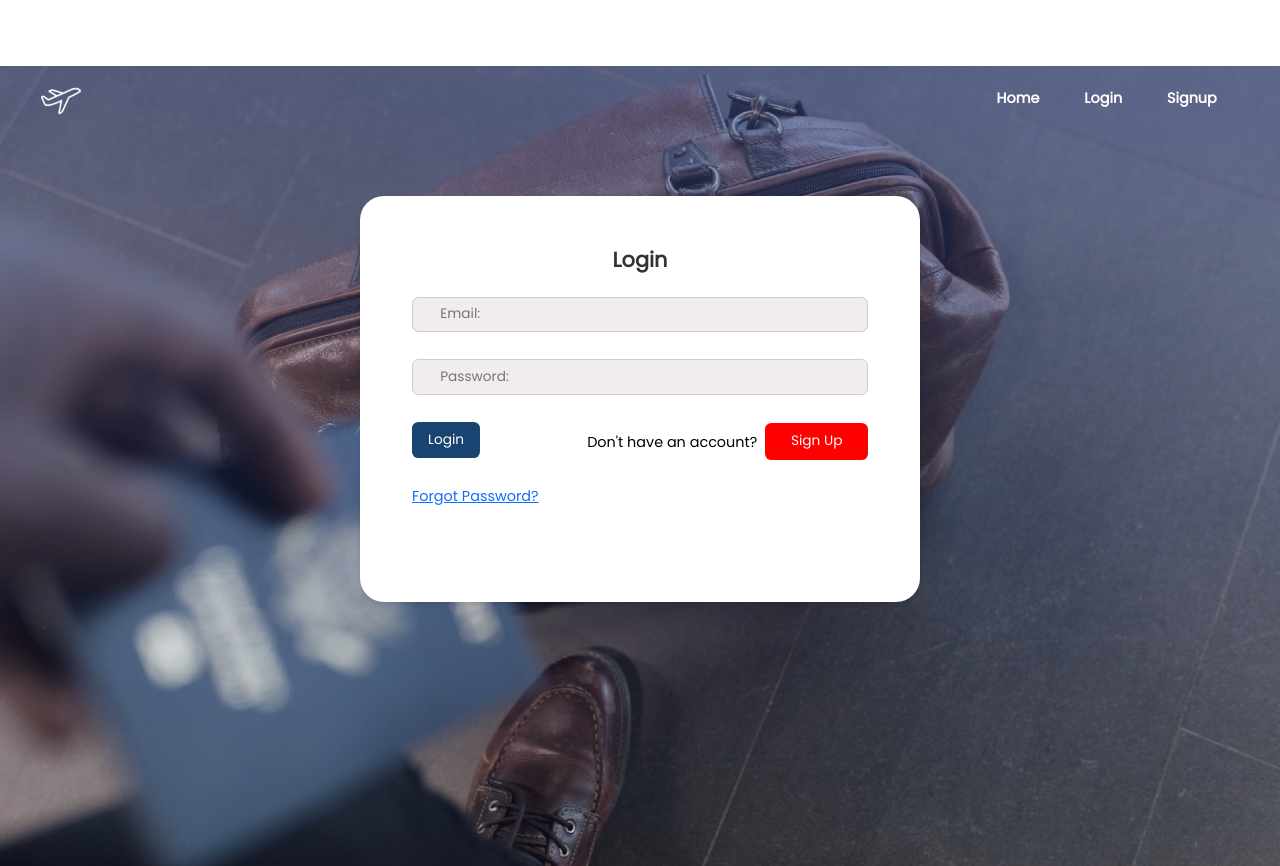
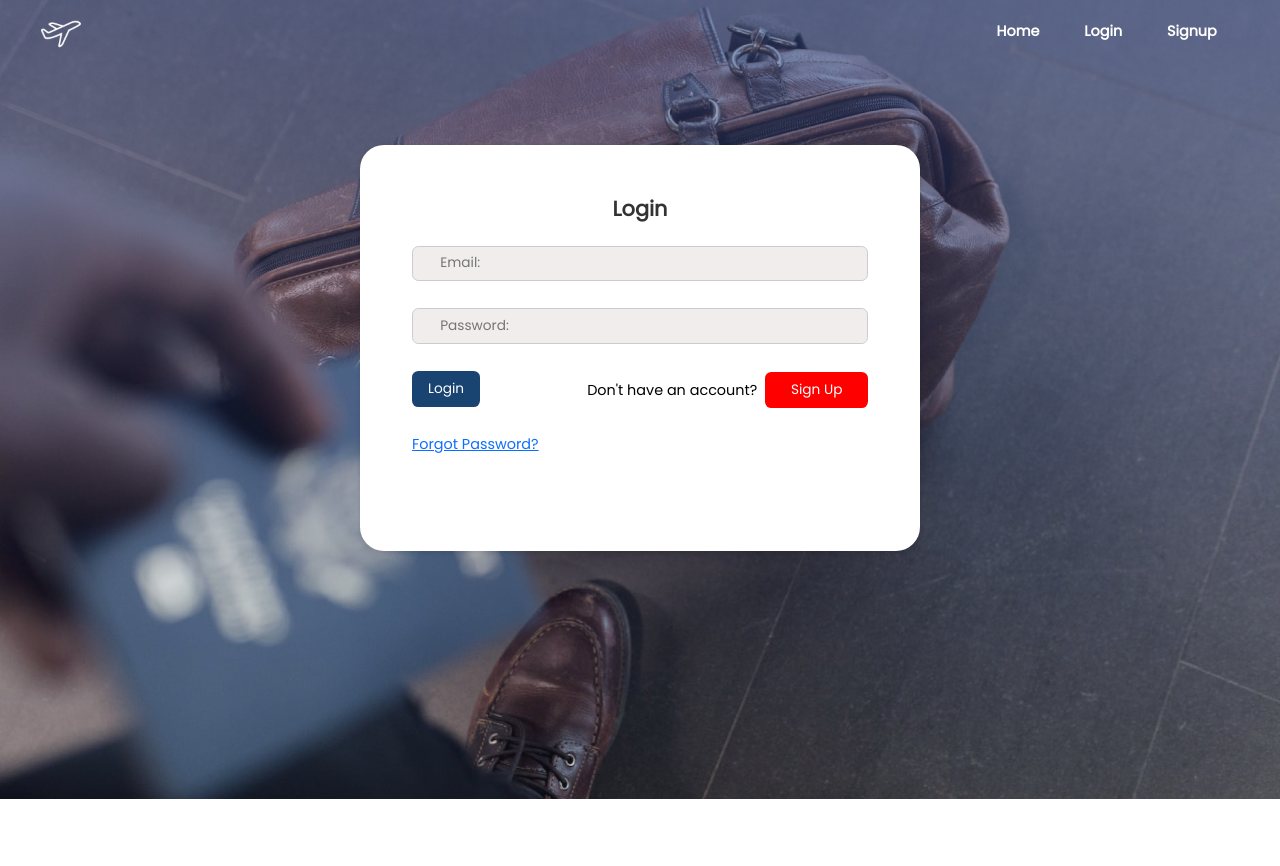
Before and after one commit to VictorMurithi/FlightFusion-booking-website, a React (Create React App) app in the folder frontend/: page /login in a window 1280 px wide. Built offline with nearby package versions, Linux system fonts and the light colour scheme.

Commit message:
Styling for login & signup

```diff
--- a/frontend/src/Css/Home.css
+++ b/frontend/src/Css/Home.css
@@ -15,7 +15,11 @@ body{
 }
 ::-webkit-scrollbar-track {
     background: var(--secondary-color);
-  }
+}
+
+/* .homep{
+    overflow-y: scroll;
+} */
 
 .card-container{
     width: 946px;
--- a/frontend/src/Css/Login.css
+++ b/frontend/src/Css/Login.css
@@ -5,18 +5,21 @@ body {
   background-size: cover;
   background-position: center;
   font-family: "Poppins", sans-serif;
+  /* height: 100vh; */
+  /* overflow-y: hidden; */
 }
 
-.list {
+.list2 {
   max-width: 35rem;
-  margin: 4rem auto 0; /* Adjust top margin, keep bottom and left/right margins automatic */
+  margin:5em auto;
   padding: 3.25rem;
   background-color: #ffffff;
   border-radius: 1.5rem;
   box-shadow: 0 0.125rem 0.25rem rgba(0, 0, 0, 0.1);
+  height: 100%;
 }
 
-.list h2 {
+.list2 h2 {
   text-align: center;
   color: #333;
   padding-bottom: 1rem;
@@ -35,7 +38,12 @@ body {
 .login-image {
   background-image: url("../img/login.png");
   background-size: cover;
-  height: 100vh;
+  min-height: 100vh;
+  position: relative;
+  top: -4.2em;
+  z-index: 1000;
+  overflow-y: hidden; /* Hide vertical scrollbar */
+  overflow-x: hidden; /* Hide horizontal scrollbar */
 }
 
 .input-field {
--- a/frontend/src/Css/Signup.css
+++ b/frontend/src/Css/Signup.css
@@ -5,15 +5,16 @@ body {
   background-size: cover;
   background-position: center;
   font-family: 'Poppins', sans-serif;
+  /* overflow-y: hidden; */
 }
 
 .list {
   max-width: 35rem;
-  margin: 0 auto;
+  margin: auto;
   padding: 3.25rem;
   background-color: #ffffff;
   border-radius: 1.5rem;
-  margin-top: 4rem;
+  /* margin-top: 4rem; */
   box-shadow: 0 0.125rem 0.25rem rgba(0, 0, 0, 0.1);
 }
 
@@ -36,6 +37,10 @@ body {
   background-image: url("../img/signup\ \(1\).png");
   background-size: cover;
   height: 100vh;
+  position: relative;
+  top: -4.2em;
+  z-index: 1000;
+  overflow: hidden;
 }
 
 input {
--- a/frontend/src/Pages/HomePage.js
+++ b/frontend/src/Pages/HomePage.js
@@ -8,7 +8,7 @@ import Services from "../Components/Services";
 
 export default function Home() {
     return (
-        <div>
+        <div className="homep">
             <Carousel />
             <Cards />
             <PhotoGrid />
--- a/frontend/src/Pages/LoginPage.js
+++ b/frontend/src/Pages/LoginPage.js
@@ -47,7 +47,7 @@ const LoginPage = ({ setIsAuthenticated }) => {
   return (
     <div className="login-image">
       <Navbar isAuthenticated={false}/>
-      <div className="list">
+      <div className="list2">
         <h2>Login</h2>
         <form onSubmit={handleLogin} className="login">
           <div>
```
